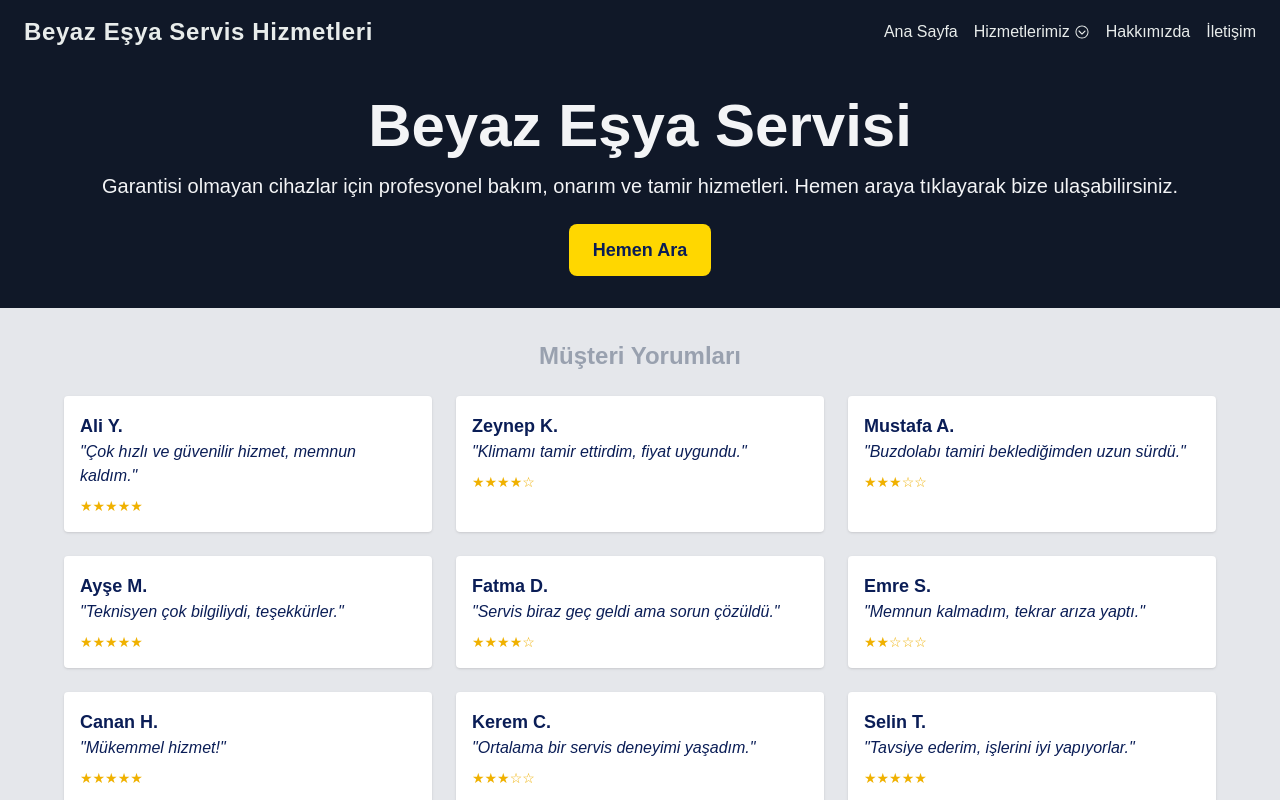
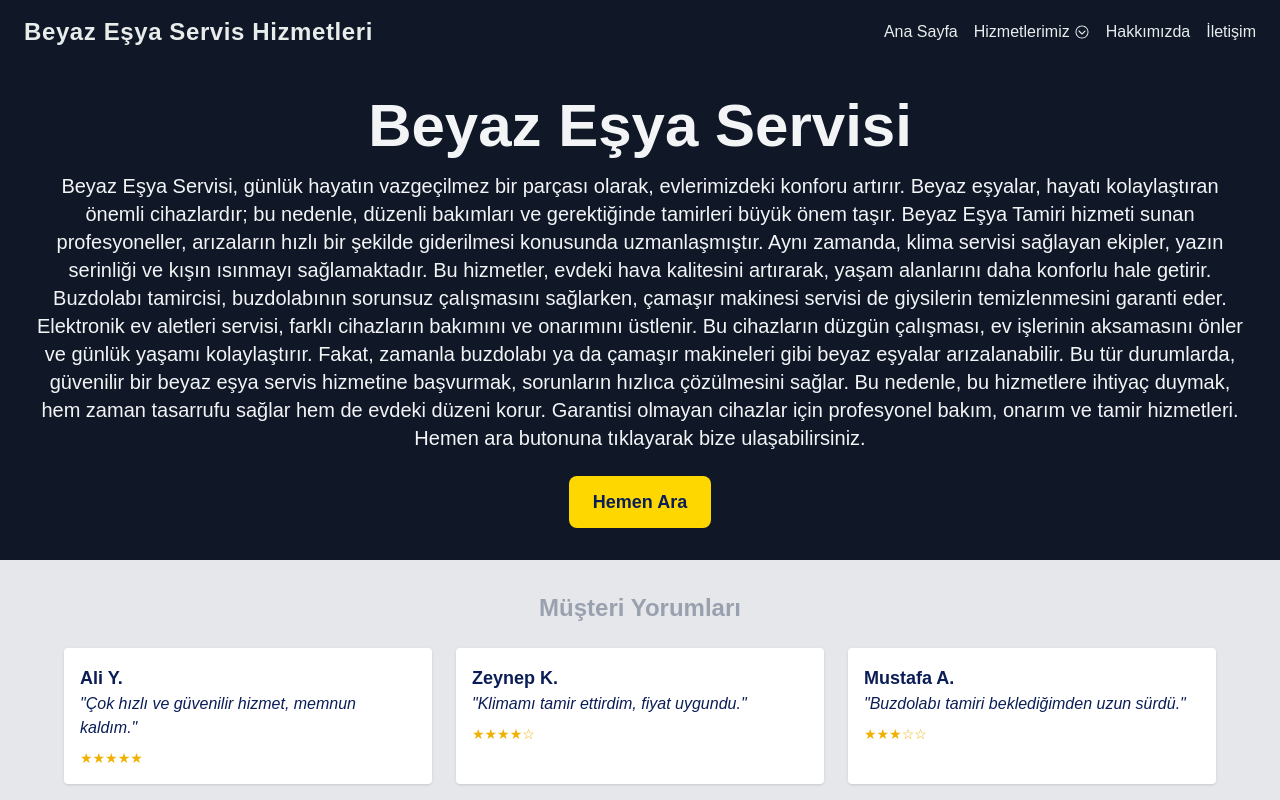
Before and after one commit to MustafaTaslialann/mustafataslialanweb, a Next.js app: page / in a window 1280 px wide. Shown: the top 800 px of the page. Built offline with nearby package versions, Linux system fonts and the light colour scheme.

Commit message:
add to serpsoni makale

```diff
--- a/src/app/hizmetler/[slug]/page.tsx
+++ b/src/app/hizmetler/[slug]/page.tsx
@@ -12,6 +12,7 @@ const hizmetler: Record<string, string> = {
     "Bulaşık makineniz yıkama sorunları, su boşaltmama veya filtre tıkanıklığı gibi problemlerle karşılaştığında, uzman ve güvenilir bulaşık makinesi servisi sayesinde hızlı ve etkili çözümler sunuyoruz; deneyimli teknisyenlerimiz orijinal yedek parçalar kullanarak tamir ve bakım işlemlerini yapar, cihazınızın performansını artırır ve ömrünü uzatır; uygun fiyat politikamız ve müşteri memnuniyetine verdiğimiz önemle, bulaşık makinenizin kesintisiz ve verimli çalışmasını sağlıyoruz.",
   firin: "Fırınınızın ısınmama, pişirme sorunları veya elektronik panel arızaları gibi problemlerinde uzman ve güvenilir fırın servisi olarak hızlı ve etkili çözümler sunuyoruz; deneyimli teknisyenlerimiz orijinal yedek parçalarla tamir ve bakım işlemlerini gerçekleştirerek cihazınızın performansını artırır ve ömrünü uzatır; ekonomik fiyat avantajı ve müşteri memnuniyeti odaklı hizmet anlayışımızla, mutfağınızda kesintisiz konfor sağlamaya devam ediyoruz.",
   klima: "Klimalarınızın soğutma yetersizliği, gaz dolumu, filtre temizliği ve bakım ihtiyaçlarında uzman ve güvenilir klima servisi olarak hızlı ve etkili çözümler sunuyoruz; deneyimli teknisyenlerimiz orijinal yedek parçalar kullanarak tamir ve bakım hizmeti verir, cihazınızın performansını artırır ve enerji verimliliğini optimize eder; uygun fiyat politikamız ve müşteri memnuniyetine verdiğimiz önemle, evinizde veya iş yerinizde konforunuzu kesintisiz hale getiriyoruz.",
+
   kombi:
     "Kombinizde yaşanan ısınma sorunları, su sızıntıları veya arıza durumlarında güvenilir ve uzman kombi servisi olarak hızlı ve etkili çözümler sunuyoruz; deneyimli teknisyenlerimiz orijinal yedek parçalar kullanarak bakım, tamir ve montaj hizmetleri verir, kombinizin performansını artırır ve enerji tasarrufu sağlar; uygun fiyat garantisi ve müşteri memnuniyetine verdiğimiz önemle, evinizin sıcaklığını kesintisiz ve konforlu hale getiriyoruz.",
   televizyon:
--- a/src/app/page.tsx
+++ b/src/app/page.tsx
@@ -5,7 +5,6 @@ export const metadata: Metadata = {
   title: "Anasayfa",
   description: "Anasayfa",
 };
-
 
 export default function Anasayfa() {
   return (
@@ -15,9 +14,27 @@ export default function Anasayfa() {
           Beyaz Eşya Servisi
         </h1>
         <p className="text-lg md:text-xl mb-6">
-          Garantisi olmayan cihazlar için profesyonel bakım, onarım ve tamir
-          hizmetleri.
-          Hemen araya tıklayarak bize ulaşabilirsiniz.
+          Beyaz Eşya Servisi, günlük hayatın vazgeçilmez bir parçası olarak,
+          evlerimizdeki konforu artırır. Beyaz eşyalar, hayatı kolaylaştıran
+          önemli cihazlardır; bu nedenle, düzenli bakımları ve gerektiğinde
+          tamirleri büyük önem taşır. Beyaz Eşya Tamiri hizmeti sunan
+          profesyoneller, arızaların hızlı bir şekilde giderilmesi konusunda
+          uzmanlaşmıştır. Aynı zamanda, klima servisi sağlayan ekipler, yazın
+          serinliği ve kışın ısınmayı sağlamaktadır. Bu hizmetler, evdeki hava
+          kalitesini artırarak, yaşam alanlarını daha konforlu hale getirir.
+          Buzdolabı tamircisi, buzdolabının sorunsuz çalışmasını sağlarken,
+          çamaşır makinesi servisi de giysilerin temizlenmesini garanti eder.
+          Elektronik ev aletleri servisi, farklı cihazların bakımını ve
+          onarımını üstlenir. Bu cihazların düzgün çalışması, ev işlerinin
+          aksamasını önler ve günlük yaşamı kolaylaştırır. Fakat, zamanla
+          buzdolabı ya da çamaşır makineleri gibi beyaz eşyalar arızalanabilir.
+          Bu tür durumlarda, güvenilir bir beyaz eşya servis hizmetine
+          başvurmak, sorunların hızlıca çözülmesini sağlar. Bu nedenle, bu
+          hizmetlere ihtiyaç duymak, hem zaman tasarrufu sağlar hem de evdeki
+          düzeni korur. Garantisi olmayan cihazlar için profesyonel bakım,
+          onarım ve tamir hizmetleri.
+          Hemen ara butonuna tıklayarak bize
+          ulaşabilirsiniz.
         </p>
         <Link
           href="/teklif-al"
@@ -26,12 +43,10 @@ export default function Anasayfa() {
           Hemen Ara
         </Link>
       </section>
-    <MusteriYorumlari/>
-
+      <MusteriYorumlari />
     </main>
   );
 }
-
 
 function MusteriYorumlari() {
   const yorumlar = [
@@ -80,15 +95,19 @@ function MusteriYorumlari() {
   ];
 
   return (
-     <section className="bg-gray-200 text-gray-400 px-4 py-8">
+    <section className="bg-gray-200 text-gray-400 px-4 py-8">
       <h2 className="text-2xl font-bold text-center mb-6">Müşteri Yorumları</h2>
       <div className="grid grid-cols-1 sm:grid-cols-2 lg:grid-cols-3 gap-6 max-w-6xl mx-auto">
         {yorumlar.map((item, index) => (
-          <div key={index} className="bg-white text-[#0A1D56] p-4 rounded shadow">
+          <div
+            key={index}
+            className="bg-white text-[#0A1D56] p-4 rounded shadow"
+          >
             <h3 className="font-semibold text-lg">{item.ad}</h3>
             <p className="italic mb-2">"{item.yorum}"</p>
             <div className="text-sm text-yellow-500">
-              {"★".repeat(item.puan)}{"☆".repeat(5 - item.puan)}
+              {"★".repeat(item.puan)}
+              {"☆".repeat(5 - item.puan)}
             </div>
           </div>
         ))}
```
